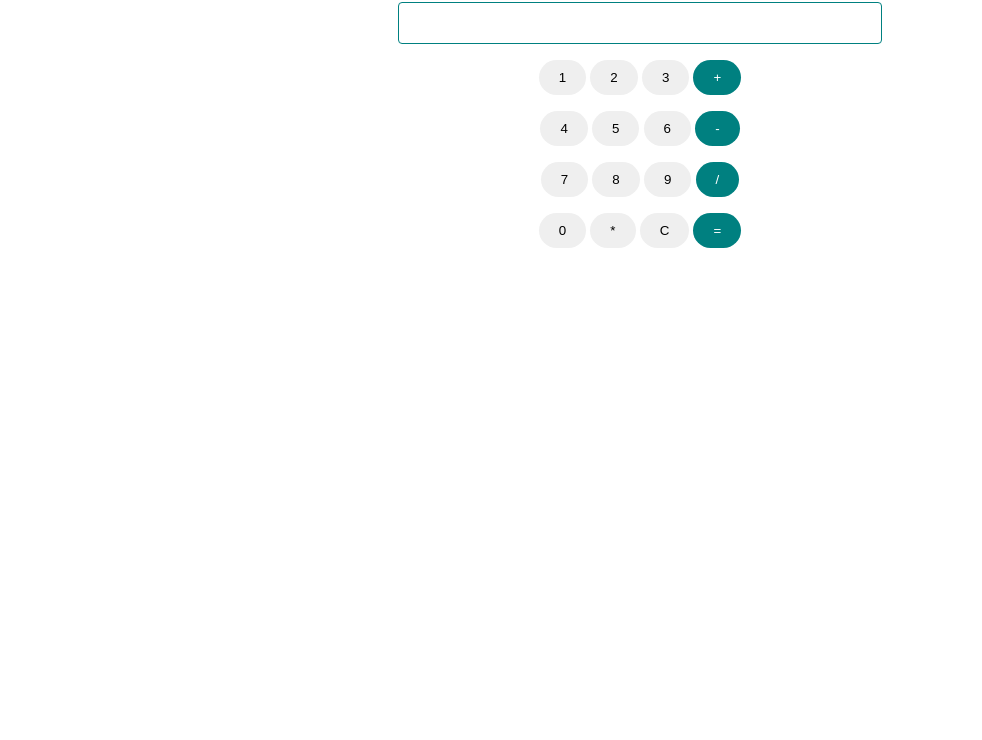
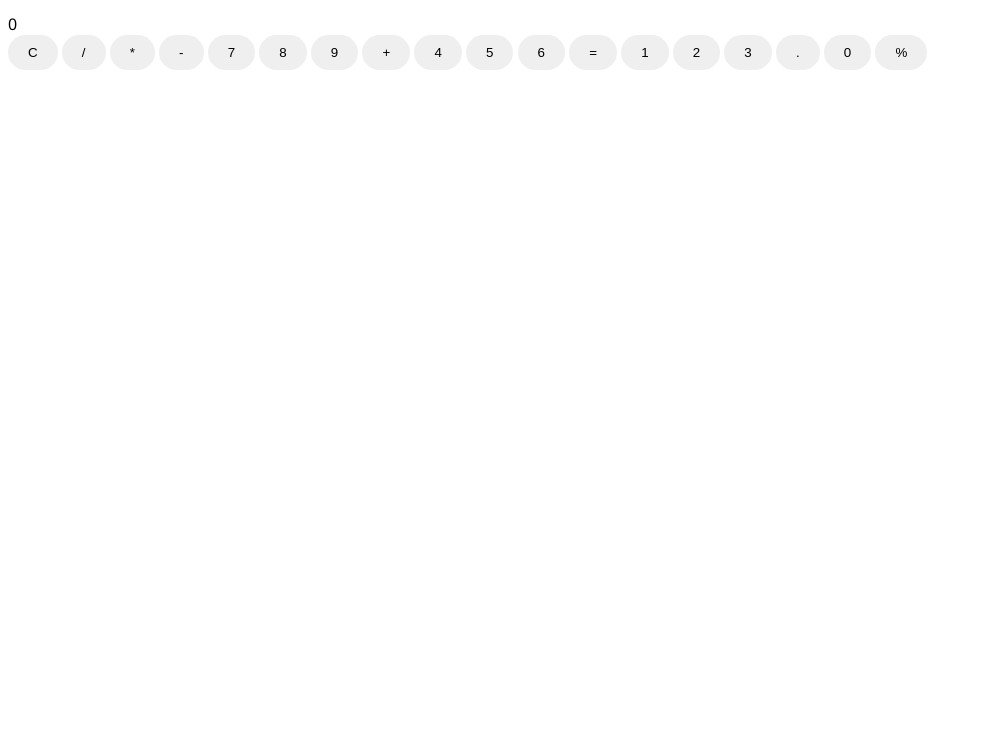
Before and after one commit to jdsteadycode/js-calculator, a plain HTML site: page index.html in a window 1280 px wide. Shown: the part 60-800 px from the top of the page, without its empty margins (0-982 px from the left). Drawn offline with Linux system fonts and the light colour scheme.

Commit message:
html modified

```diff
--- a/index.html
+++ b/index.html
@@ -11,162 +11,45 @@
   <body>
     <!-- heading -->
     <section id="Heading">
-      <h3>CALC<span>ULATOR</span></h3>
+      <h1>CALC<span>ULATOR</span></h1>
     </section>
 
+    <!-- calculator-content -->
+     <section id="calculator-content">
+      <div class="js-display display">0</div>
+     </section>
+
     <!-- calculator-body -->
-    <section id="Calculator-body">
-      <!-- output -->
-      <div class="box">
-        <span id="output"></span>
+    <section class="calculator-container">
+      <div class="calculator-button-grid">
+        <!-- row-1 -->
+        <button class="js-clear button" aria-label="Clear">C</button>
+        <button class="js-symbol button" aria-label="Division">/</button>
+        <button class="js-symbol button" aria-label="Multiplication">*</button>
+        <button class="js-symbol button" aria-label="Subtraction">-</button>
+
+        <!-- row-2 -->
+        <button class="js-number button" aria-label="7">7</button>
+        <button class="js-number button" aria-label="8">8</button>
+        <button class="js-number button" aria-label="9">9</button>
+        <button class="js-symbol button" aria-label="Addition">+</button>
+
+        <!-- row-3 -->
+        <button class="js-number button" aria-label="4">4</button>
+        <button class="js-number button" aria-label="5">5</button>
+        <button class="js-number button" aria-label="6">6</button>
+        <button class="js-symbol button" aria-label="Equal">=</button>
+
+        <!-- row-4 -->
+        <button class="js-number button" aria-label="1">1</button>
+        <button class="js-number button" aria-label="2">2</button>
+        <button class="js-number button" aria-label="3">3</button>
+        <button class="js-decimal button" aria-label="Decimal">.</button>
+
+        <!-- row-4 -->
+        <button class="js-number button wide" aria-label="0">0</button>
+        <button class="js-percentage button" aria-label="Percentage">%</button>
       </div>
-      <!-- segment-1 -->
-      <p>
-        <button
-          onclick="
-        initialValue += '1';
-        output.innerText = initialValue;
-      "
-        >
-          1
-        </button>
-        <button
-          onclick="
-        initialValue += '2';
-        output.innerText = initialValue;
-      "
-        >
-          2
-        </button>
-        <button
-          onclick="
-        initialValue += '3';
-        output.innerText = initialValue;
-      "
-        >
-          3
-        </button>
-        <button
-          class="impt-btns"
-          onclick="
-        initialValue += '+';
-        output.innerText = initialValue;
-      "
-        >
-          +
-        </button>
-      </p>
-      <!-- segment-2 -->
-      <p>
-        <button
-          onclick="
-        initialValue += '4';
-        output.innerText = initialValue;
-      "
-        >
-          4
-        </button>
-        <button
-          onclick="
-        initialValue += '5';
-        output.innerText = initialValue;
-      "
-        >
-          5
-        </button>
-        <button
-          onclick="
-        initialValue += '6';
-        output.innerText = initialValue;
-      "
-        >
-          6
-        </button>
-        <button
-          class="impt-btns"
-          onclick="
-        initialValue += '-';
-        output.innerText = initialValue;
-      "
-        >
-          -
-        </button>
-      </p>
-      <!-- segment-3 -->
-      <p>
-        <button
-          onclick="
-        initialValue += '7';
-        output.innerText = initialValue;
-      "
-        >
-          7
-        </button>
-        <button
-          onclick="
-        initialValue += '8';
-        output.innerText = initialValue;
-      "
-        >
-          8
-        </button>
-        <button
-          onclick="
-        initialValue += '9';
-        output.innerText = initialValue;
-      "
-        >
-          9
-        </button>
-        <button
-          class="impt-btns"
-          onclick="
-        initialValue += '/';
-        output.innerText = initialValue;
-      "
-        >
-          /
-        </button>
-      </p>
-      <!-- segment-4 -->
-      <p>
-        <button
-          onclick="
-        initialValue = '0';
-        output.innerText = initialValue;
-      "
-        >
-          0
-        </button>
-        <button
-          onclick="
-        initialValue += '*';
-        output.innerText = initialValue;
-      "
-        >
-          *
-        </button>
-        <button
-          onclick="
-        initialValue = '';
-        output.innerText = initialValue;
-      "
-        >
-          C
-        </button>
-        <button
-          class="impt-btns"
-          onclick="
-          // total [final-value]
-          let finalValue = eval(initialValue);
-
-          // view-on-screen!
-          output.innerText = finalValue;
-      "
-        >
-          =
-        </button>
-      </p>
     </section>
 
     <!-- JavaScript -->
```
